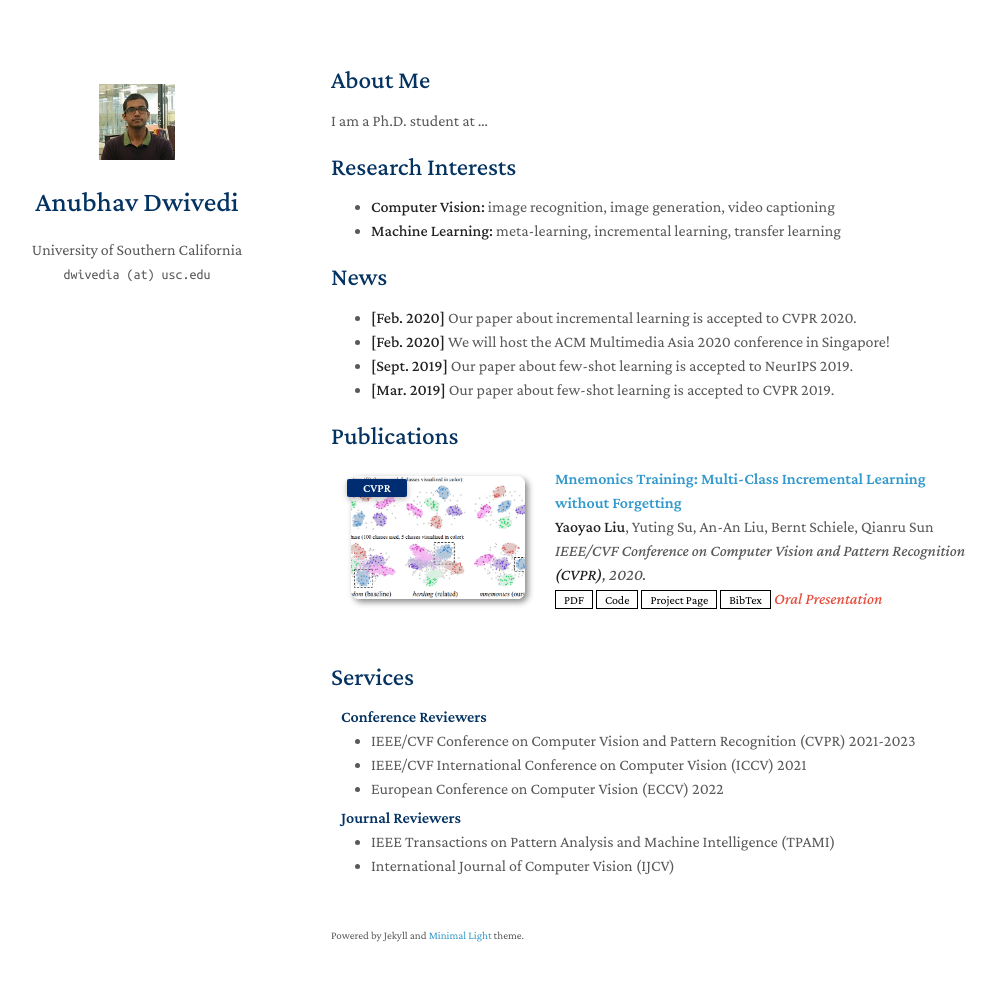
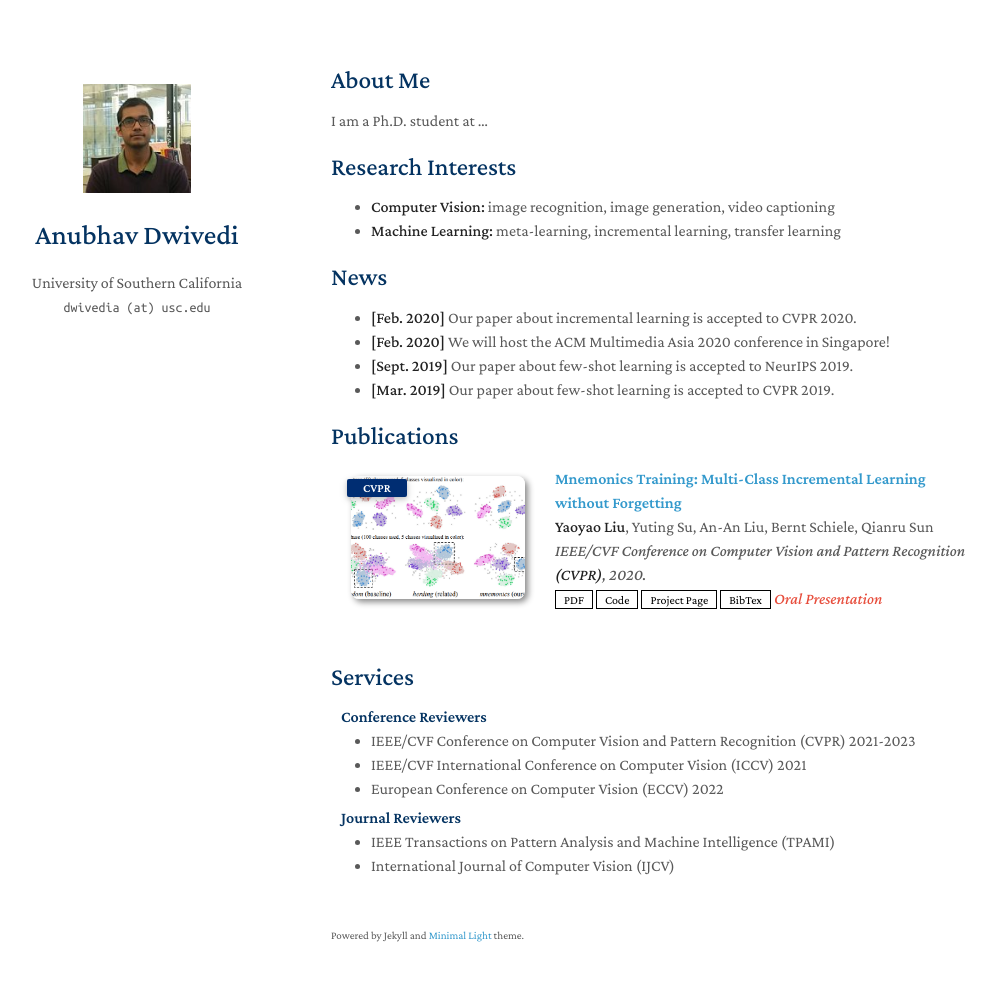
Before and after one commit to dwivedi-anubhav/website, a Jekyll site: the page built from index.md, in a window 1280 px wide and 1016 px high. Shown: the top 981 px of the window, without its empty margins (139-1134 px from the left). Built offline with Jekyll 4.4.1, drawn with Linux system fonts in a browser that asks for light colours; nearby versions of some CDN libraries; a style sheet for code colours, icons or effects is not loaded; our own code applies the rules of GitHub Pages for plain Markdown files.

Commit message:
Update minimal-light.scss

```diff
--- a/_sass/minimal-light.scss
+++ b/_sass/minimal-light.scss
@@ -228,7 +228,7 @@ papertitle {
 
       .image.avatar img {
         border-radius: 8px;
-        width: 45%;
+        width: 65%;
         padding: 20px;
         // border: 1px solid #ddd;
         // padding: 3px;
@@ -512,7 +512,7 @@ footer {
 
    .image.avatar img {
         border-radius: 8px;
-        width: 134px;
+        width: 165px;
         padding:20px;
       }
   #head1o2 {
@@ -568,7 +568,7 @@ footer {
 
   .image.avatar img {
       border-radius: 8px;
-      width: 125px;
+      width: 165px;
       padding:20px;
   }
   #head1o2 {
```
